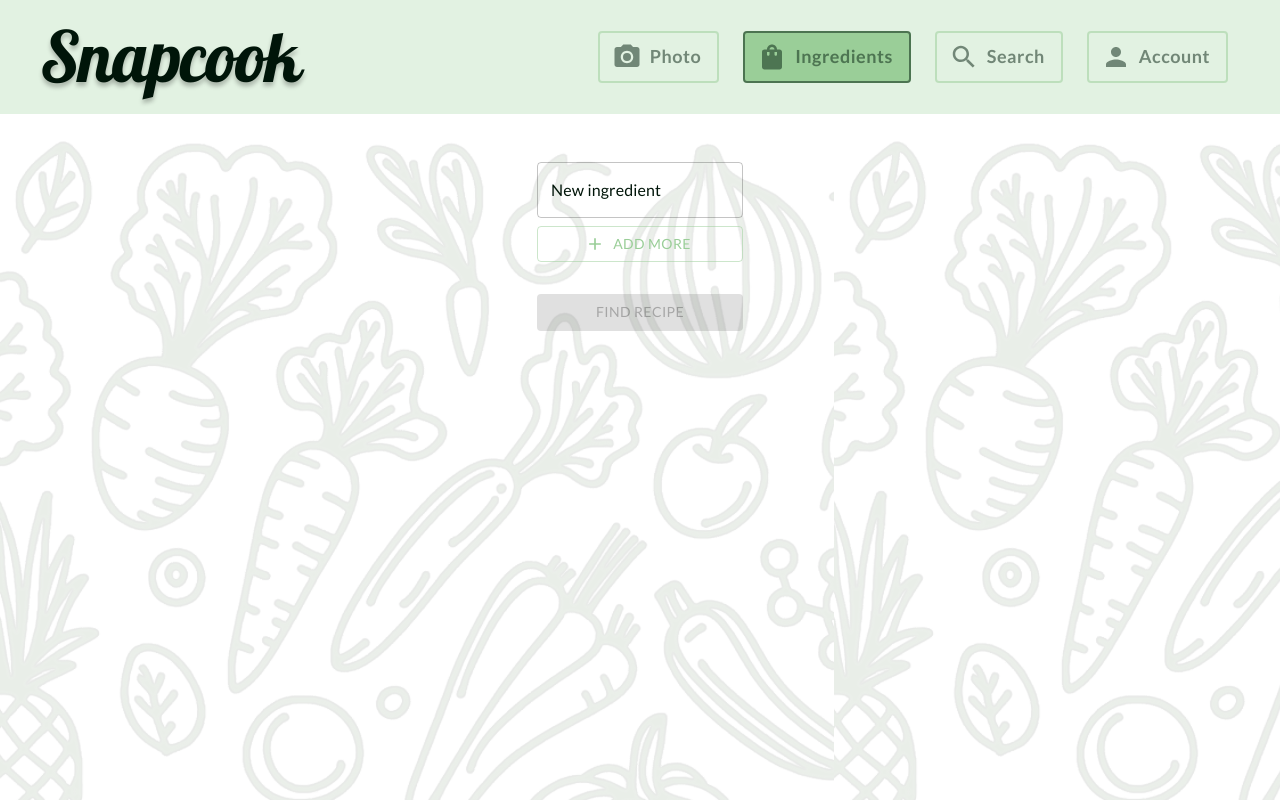
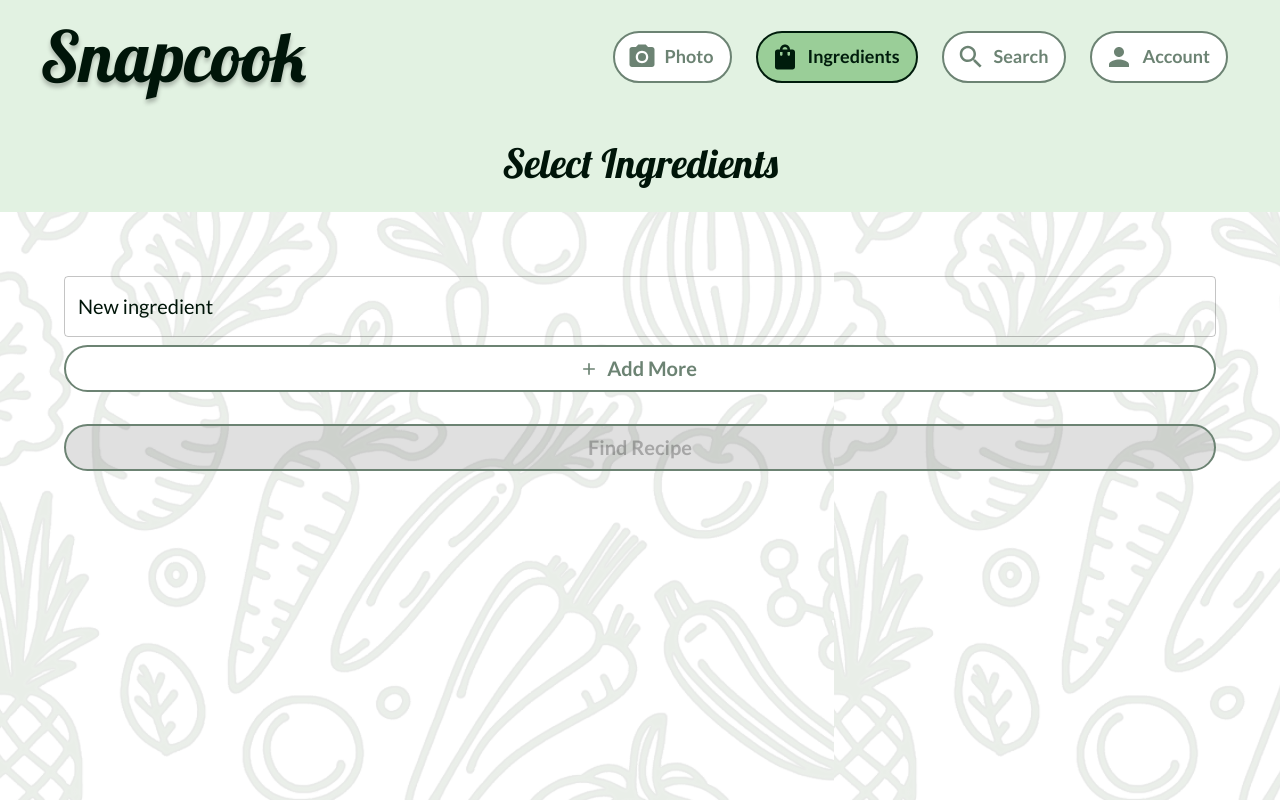
Before and after one commit to michalzaczek/SnapCook, a React (Vite) app: page /ingredients in a window 1280 px wide. Built offline with nearby package versions, Linux system fonts and the light colour scheme.

Commit message:
ingredients page styles wip

```diff
--- a/src/App.tsx
+++ b/src/App.tsx
@@ -1,5 +1,5 @@
 import './App.scss';
-import Camera from './components/camera/camera';
+import MainPage from './pages/main-page/main-page';
 import { BrowserRouter, Routes, Route } from 'react-router-dom';
 import IngredientsPage from './pages/ingredients-page/ingredients-page';
 import Navbar from './components/navbar/navbar';
@@ -45,7 +45,7 @@ function App() {
                         path='ingredients'
                         element={<IngredientsPage />}
                       ></Route>
-                      <Route path='/' element={<Camera />}></Route>
+                      <Route path='/' element={<MainPage />}></Route>
                       <Route path='recipes' element={<RecipesPage />}></Route>
                       <Route path='recipe/:id' element={<RecipePage />}></Route>
                       <Route path='account' element={<AccountPage />}></Route>
--- a/src/components/ingredient/ingredient.module.scss
+++ /dev/null
@@ -1,38 +0,0 @@
-@import '../../variables.scss';
-
-.ingredient {
-  display: inline-flex;
-  background-color: $primaryColor;
-  color: $secondaryColor;
-  position: relative;
-  display: flex;
-  align-items: center;
-  justify-content: space-around;
-  margin: 10px;
-  border-radius: 15px;
-  font-weight: 700;
-}
-
-.name {
-  position: relative;
-}
-
-.overlay {
-  background-color: darken($primaryColor, 10%);
-  position: absolute;
-  top: 0;
-  bottom: 0;
-  left: 0;
-  border-radius: 15px;
-}
-
-.checkbox {
-  width: 10px;
-  height: 10px;
-  background-color: none;
-  border: 1px solid $secondaryColor;
-  position: relative;
-  display: flex;
-  justify-content: center;
-  align-items: center;
-}
--- a/src/components/ingredient/ingredient.tsx
+++ b/src/components/ingredient/ingredient.tsx
@@ -7,8 +7,34 @@ export default function Ingredient({ name, onSelect, selected }: IProps) {
       label={name}
       variant={selected ? 'filled' : 'outlined'}
       onClick={onSelect}
-      color='primary'
-      sx={{ my: 2 }}
+      sx={{
+        backgroundColor: 'secondary.main',
+        my: 2,
+        color: 'secondary.activeText',
+        fontSize: '20px',
+        fontWeight: 700,
+        textTransform: 'capitalize',
+        borderColor: 'primary.activeText',
+        borderWidth: '2px',
+        p: 2.5,
+        borderRadius: '30px',
+        '&&.MuiChip-filled': {
+          borderColor: 'primary.activeText',
+          borderWidth: '2px',
+          borderStyle: 'solid',
+          backgroundColor: 'primary.main',
+          '&&:hover': {
+            backgroundColor: 'primary.main',
+          },
+        },
+        '&&.MuiChip-outlined': {
+          color: 'primary.inactiveText',
+          borderColor: 'primary.inactiveText',
+          '&&:hover': {
+            backgroundColor: 'secondary.main',
+          },
+        },
+      }}
     />
   );
 }
--- /dev/null
+++ b/src/components/page-header/page-header.tsx
@@ -0,0 +1,17 @@
+import { Box, Typography } from '@mui/material';
+
+export default function PageHeader({ title }: { title: string }) {
+  return (
+    <Box
+      sx={{
+        backgroundColor: 'primary.light',
+        p: '25px',
+        mb: 2,
+      }}
+    >
+      <Typography variant='h2' sx={{ fontSize: '40px' }}>
+        {title}
+      </Typography>
+    </Box>
+  );
+}
--- a/src/pages/ingredients-page/ingredients-page.tsx
+++ b/src/pages/ingredients-page/ingredients-page.tsx
@@ -14,6 +14,7 @@ import { useRecipes } from '../../contexts/recipes/recipes.context';
 import AddIcon from '@mui/icons-material/Add';
 import DeleteIcon from '@mui/icons-material/Delete';
 import LoadingButton from '@mui/lab/LoadingButton';
+import PageHeader from '../../components/page-header/page-header';
 
 export default function IngredientsPage() {
   const [isLoading, setIsLoading] = useState(false);
@@ -89,7 +90,8 @@ export default function IngredientsPage() {
   };
 
   return (
-    <Box>
+    <Box sx={{ width: '100%' }}>
+      <PageHeader title='Select Ingredients'></PageHeader>
       <Container sx={{ display: 'flex', flexDirection: 'column' }}>
         {ingredients?.map((i) => (
           <Ingredient
@@ -100,7 +102,13 @@ export default function IngredientsPage() {
           ></Ingredient>
         ))}
         {ingredients.length > 0 && (
-          <>
+          <Box
+            sx={{
+              display: 'flex',
+              flexDirection: 'column',
+              alignItems: 'center',
+            }}
+          >
             <FormControlLabel
               control={
                 <Checkbox onChange={handleSelectAll} checked={allSelected} />
@@ -115,7 +123,7 @@ export default function IngredientsPage() {
             >
               Remove ingredients
             </Button>
-          </>
+          </Box>
         )}
         <TextField
           label='New ingredient'
--- a/src/components/camera/camera.tsx
+++ b/src/pages/main-page/main-page.tsx
@@ -5,7 +5,7 @@ import { fetchIngredients } from '../../services/ingredients/ingredients.service
 import { useIngredients } from '../../contexts/ingredients/ingredients.context';
 import { CircularProgress, Grid, Input, Typography } from '@mui/material';
 
-export default function Camera() {
+export default function MainPage() {
   const navigate = useNavigate();
   const inputRef = useRef(null);
   const [isLoading, setIsLoading] = useState(false);
--- a/src/themes/deafultTheme.tsx
+++ b/src/themes/deafultTheme.tsx
@@ -17,11 +17,11 @@ const deafultTheme = createTheme({
   palette: {
     primary: {
       main: '#9ACE98',
-      light: '#9FD39E4D',
+      light: '#e2f2e2',
       dark: '#001509',
       contrastText: '#fff',
-      inactiveText: 'rgba(0, 28, 12, 0.5)',
-      activeText: '#001C0C80',
+      inactiveText: '#6c8373',
+      activeText: '#001c0c',
     },
     secondary: {
       main: '#ffff',
@@ -31,21 +31,6 @@ const deafultTheme = createTheme({
     },
   },
   components: {
-    MuiChip: {
-      styleOverrides: {
-        outlined: {
-          background: '#fff',
-          '&&:hover': {
-            background: '#fff',
-          },
-        },
-        filled: {
-          '&&:hover': {
-            background: '#9ACE98',
-          },
-        },
-      },
-    },
     MuiTypography: {
       styleOverrides: {
         subtitle1: ({ theme }) => ({
@@ -54,16 +39,37 @@ const deafultTheme = createTheme({
         }),
       },
     },
+    MuiButton: {
+      styleOverrides: {
+        root: ({ theme }) => ({
+          borderRadius: '50px',
+          fontSize: '20px',
+          color: theme.palette.primary.inactiveText,
+          fontWeight: 700,
+          backgroundColor: theme.palette.secondary.main,
+          padding: '4px 30px',
+          border: `2px solid ${theme.palette.primary.inactiveText}`,
+          textTransform: 'capitalize',
+        }),
+      },
+    },
   },
   typography: {
+    fontFamily: 'Lato',
     allVariants: {
       color: '#001509',
-      fontFamily: 'Lato',
-    },
-    button: {
-      fontFamily: 'Lato',
+      fontSize: '20px',
     },
     h1: {
+      fontFamily: 'Lobster',
+    },
+    h2: {
+      fontFamily: 'Lobster',
+    },
+    h3: {
+      fontFamily: 'Lobster',
+    },
+    h4: {
       fontFamily: 'Lobster',
     },
   },
```
